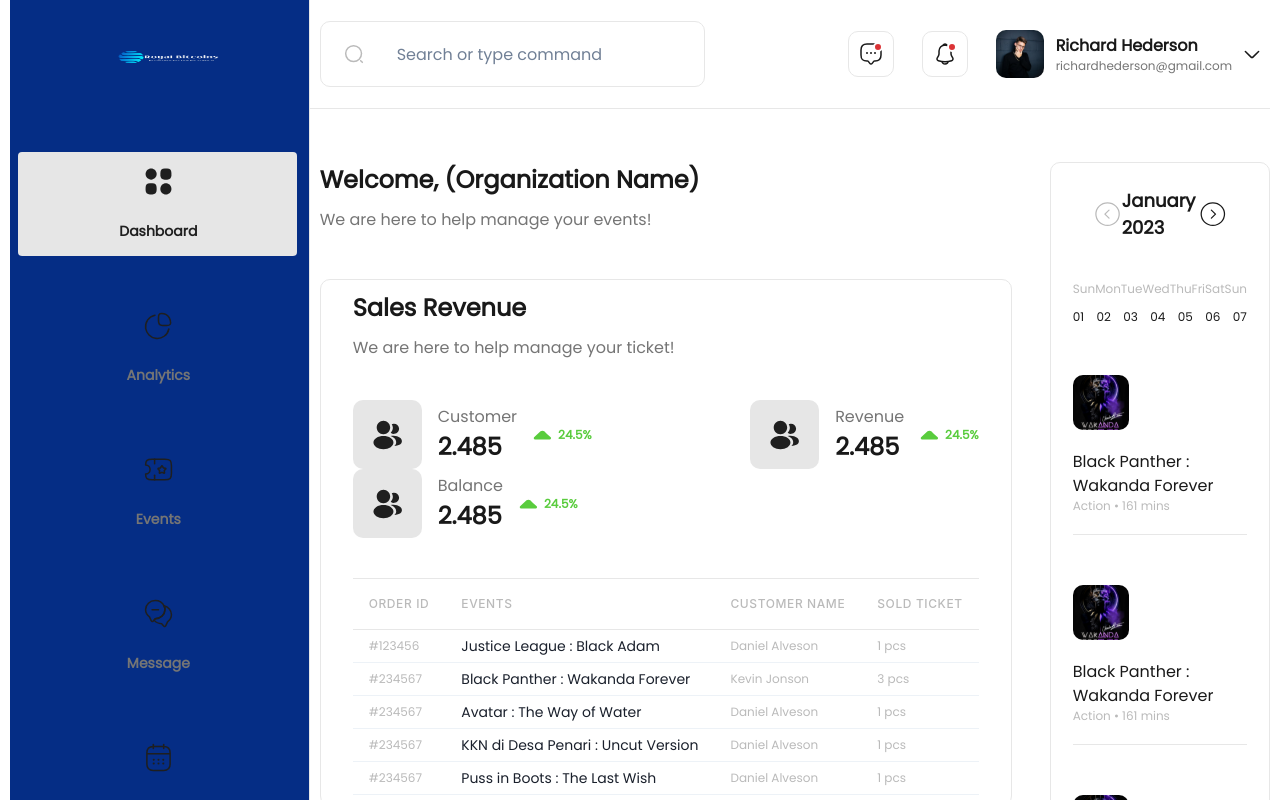
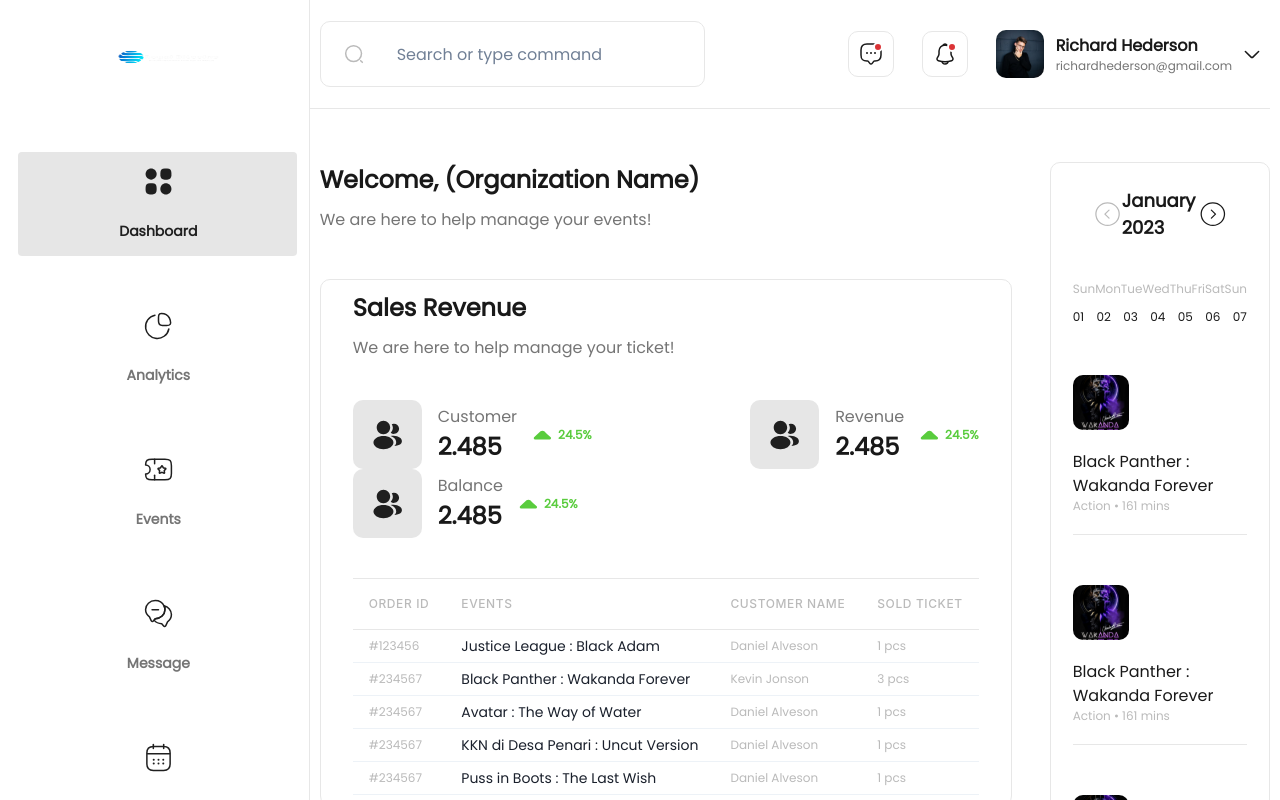
Before and after one commit to MuhammadAhsan7866/MLM, a Next.js app: page /Dashboard in a window 1280 px wide. Shown: the top 800 px of the page. Built offline with nearby package versions, Linux system fonts and the light colour scheme.

Commit message:
custom user dahsboard

```diff
--- a/src/components/app/Flok/UserDahboard/DashboardUser.jsx
+++ b/src/components/app/Flok/UserDahboard/DashboardUser.jsx
@@ -60,7 +60,7 @@ const DashboardUser = () => {
           borderRight={"1px solid #E7E7E7"}
           height="100vh"
           px={{ base: "20px", xl: "10px", xxl: "56px" }}
-          bg="#052d85"
+          bg="white"
         >
           <Flex justifyContent={"center"} alignItems={"center"}>
             <Link
```
